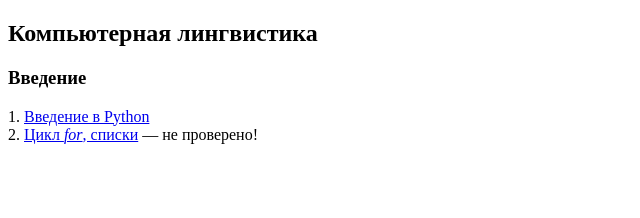
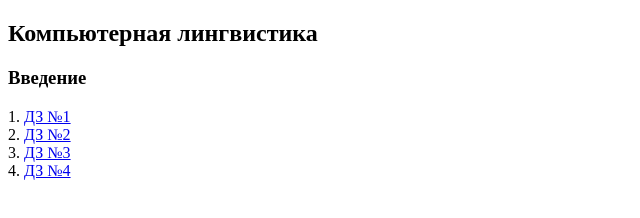
Before and after one commit to andreqwert/andreqwert.github.io, a plain HTML site: page linguistics.html in a window 1280 px wide. Shown: the whole page, without its empty margins (0-640 px from the left). Drawn offline with Linux system fonts and the light colour scheme.

Commit message:
Update linguistics.html

```diff
--- a/linguistics.html
+++ b/linguistics.html
@@ -6,7 +6,9 @@
 
     <body>
         <h3>Введение</h3>
-        1. <a href='https://github.com/andreqwert/andreqwert.github.io/blob/master/linguistics/hw1.ipynb'>Введение в Python</a> <br>
-        2. <a href='https://github.com/andreqwert/andreqwert.github.io/blob/master/linguistics/hw2.ipynb'>Цикл <i>for</i>, списки</a> — не проверено! <br>
+        1. <a href='https://github.com/andreqwert/andreqwert.github.io/blob/master/linguistics/hw1.ipynb'>ДЗ №1</a> <br>
+        2. <a href='https://github.com/andreqwert/andreqwert.github.io/blob/master/linguistics/hw2.ipynb'>ДЗ №2</a> <br>
+        3. <a href='https://github.com/andreqwert/andreqwert.github.io/blob/master/linguistics/hw3.ipynb'>ДЗ №3</a> <br>
+        4. <a href='https://github.com/andreqwert/andreqwert.github.io/blob/master/linguistics/hw4.ipynb'>ДЗ №4</a> <br>
     </body>
 </html>
```
